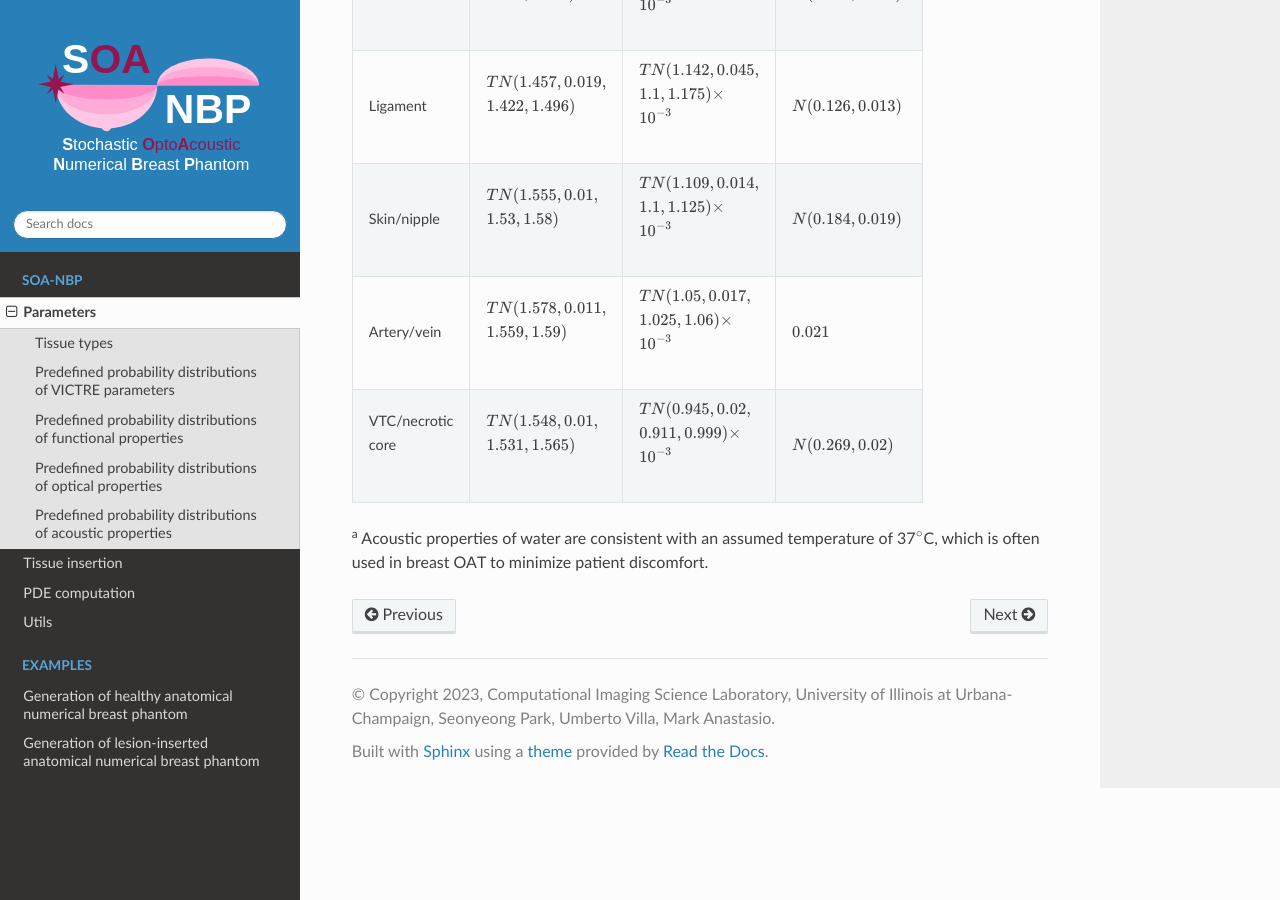
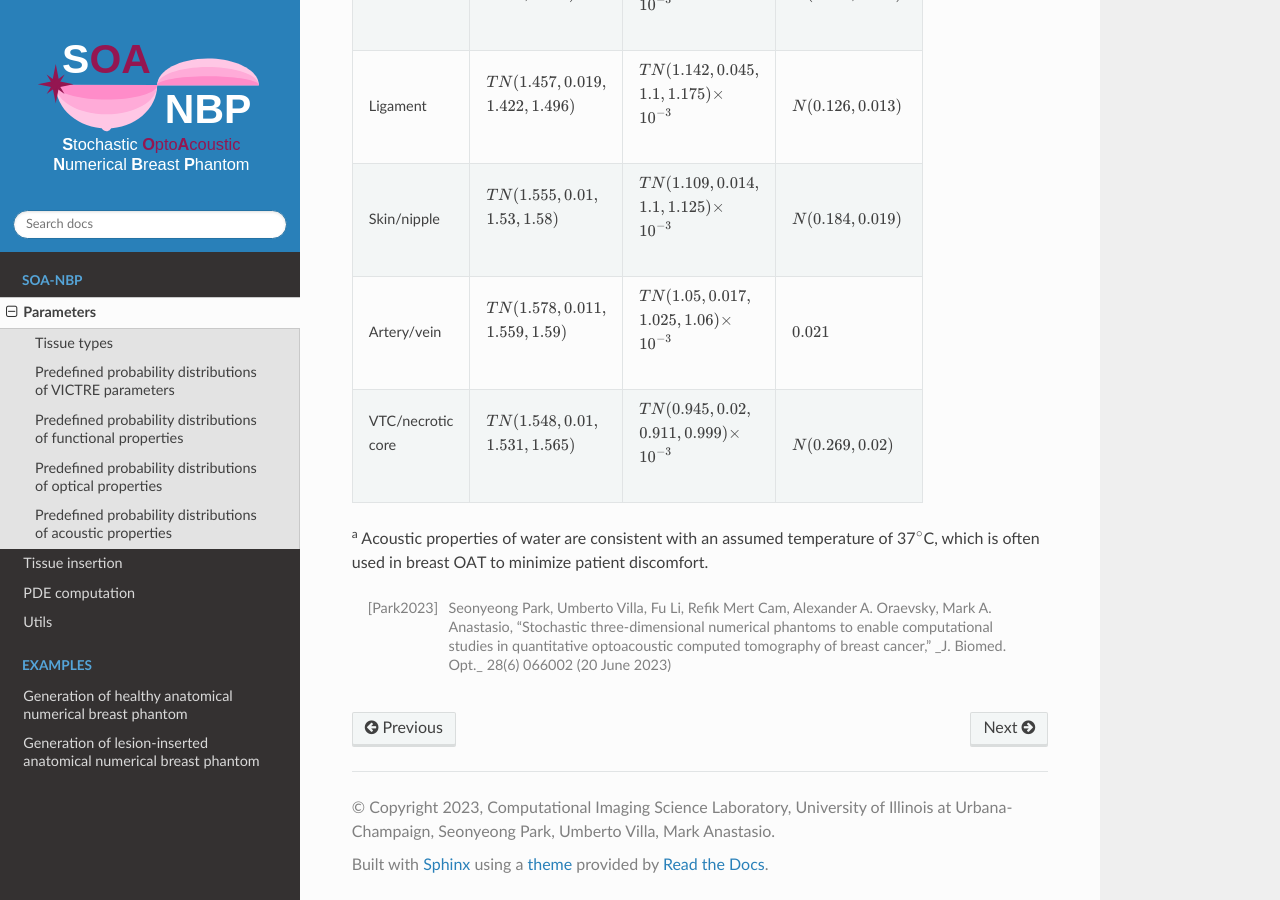
Before and after one commit to seonyeong-park/soa-nbp-tutorial, a Sphinx documentation site: the page built from docs/source/soa-nbp/parameters.rst, in a window 1280 px wide and 900 px high, scrolled down 2996 px. Built offline with Sphinx 7.4.7 and the Read the Docs theme 2.0.0, drawn with Linux system fonts in a browser that asks for light colours; pages that are not in the unit, such as notebooks, are missing from menus.

Commit message:
Update parameters.rst

```diff
--- a/docs/source/soa-nbp/parameters.rst
+++ b/docs/source/soa-nbp/parameters.rst
@@ -3,6 +3,8 @@
 
 Tissue types
 ------------
+
+.. table:: Tissue type parameters
 
 +-----------------------------------+-------+
 | Tissue type                       | Label |
@@ -41,6 +43,8 @@
 
 Predefined probability distributions of VICTRE parameters
 ---------------------------------------------------------
+
+.. table:: Shape and size parameters [Park2023]_
 
 +-----------------------+------------------------+--------------------------+--------------------------+
 | Paramter              | Types A and B          | Type C                   | Type D                   |
@@ -166,3 +170,6 @@
 |                |                               | | :math:`10^{-3}`             |                                         |
 +----------------+-------------------------------+-------------------------------+-----------------------------------------+
 :sup:`a` Acoustic properties of water are consistent with an assumed temperature of 37\ :math:`^{\circ}`\ C, which is often used in breast OAT to minimize patient discomfort.
+
+
+.. [Park2023]  Seonyeong Park, Umberto Villa, Fu Li, Refik Mert Cam, Alexander A. Oraevsky, Mark A. Anastasio, "Stochastic three-dimensional numerical phantoms to enable computational studies in quantitative optoacoustic computed tomography of breast cancer," _J. Biomed. Opt._ 28(6) 066002 (20 June 2023)
```
